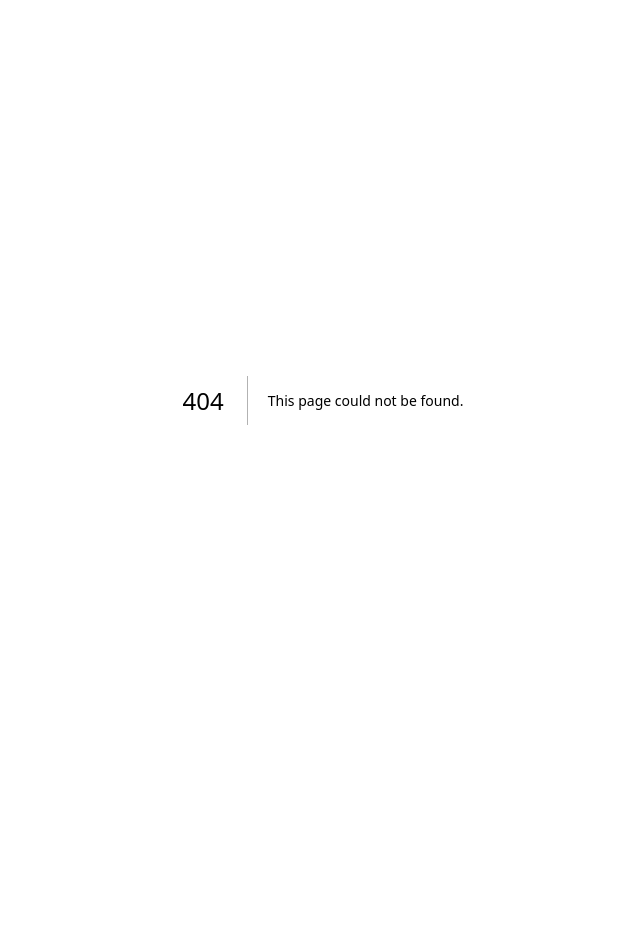
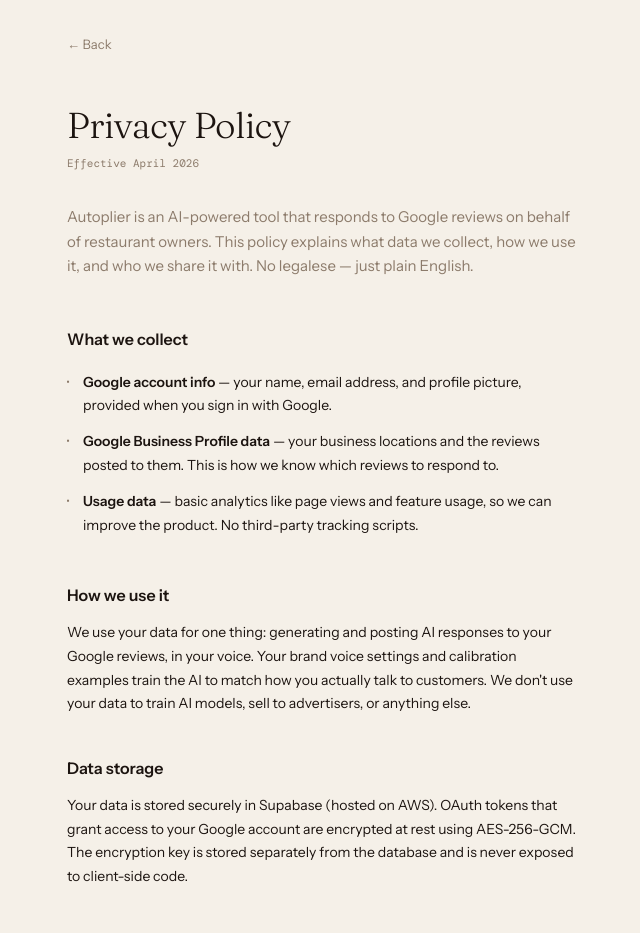
Before and after one commit to ndresca/review-responder, a Next.js app: page /privacy in a window 1280 px wide. Before the commit this address had no page. Shown: the top 933 px of the page, without its empty margins (317-957 px from the left). Before the commit the page ends 800 px from the top, so only its background shows below. Built offline with nearby package versions, Linux system fonts and the light colour scheme.

Commit message:
feat: add privacy policy page and footer link

```diff
--- a/src/app/page.tsx
+++ b/src/app/page.tsx
@@ -127,6 +127,8 @@
       <footer className={styles.siteFooter}>
         Autoplier · Made for restaurant owners ·{' '}
         <a href="mailto:contact@autoplier.com">contact@autoplier.com</a>
+        {' · '}
+        <Link href="/privacy">Privacy</Link>
       </footer>
     </main>
   )
--- /dev/null
+++ b/src/app/privacy/page.tsx
@@ -0,0 +1,115 @@
+import Link from 'next/link'
+import styles from './privacy.module.css'
+
+export const metadata = {
+  title: 'Privacy Policy — Autoplier',
+}
+
+export default function PrivacyPage() {
+  return (
+    <main className={styles.page}>
+      <header className={styles.header}>
+        <Link href="/" className={styles.backLink}>
+          ← Back
+        </Link>
+      </header>
+
+      <h1 className={styles.title}>Privacy Policy</h1>
+      <p className={styles.effective}>Effective April 2026</p>
+
+      <p className={styles.intro}>
+        Autoplier is an AI-powered tool that responds to Google reviews on behalf
+        of restaurant owners. This policy explains what data we collect, how we
+        use it, and who we share it with. No legalese — just plain English.
+      </p>
+
+      <section className={styles.section}>
+        <h2 className={styles.heading}>What we collect</h2>
+        <ul className={styles.list}>
+          <li>
+            <strong>Google account info</strong> — your name, email address, and
+            profile picture, provided when you sign in with Google.
+          </li>
+          <li>
+            <strong>Google Business Profile data</strong> — your business
+            locations and the reviews posted to them. This is how we know which
+            reviews to respond to.
+          </li>
+          <li>
+            <strong>Usage data</strong> — basic analytics like page views and
+            feature usage, so we can improve the product. No third-party tracking
+            scripts.
+          </li>
+        </ul>
+      </section>
+
+      <section className={styles.section}>
+        <h2 className={styles.heading}>How we use it</h2>
+        <p className={styles.body}>
+          We use your data for one thing: generating and posting AI responses to
+          your Google reviews, in your voice. Your brand voice settings and
+          calibration examples train the AI to match how you actually talk to
+          customers. We don&apos;t use your data to train AI models, sell to
+          advertisers, or anything else.
+        </p>
+      </section>
+
+      <section className={styles.section}>
+        <h2 className={styles.heading}>Data storage</h2>
+        <p className={styles.body}>
+          Your data is stored securely in Supabase (hosted on AWS). OAuth tokens
+          that grant access to your Google account are encrypted at rest using
+          AES-256-GCM. The encryption key is stored separately from the database
+          and is never exposed to client-side code.
+        </p>
+      </section>
+
+      <section className={styles.section}>
+        <h2 className={styles.heading}>Third parties</h2>
+        <p className={styles.body}>We share data with these services, and only these services:</p>
+        <ul className={styles.list}>
+          <li>
+            <strong>Google</strong> — OAuth authentication and Google Business
+            Profile API (to read reviews and post responses).
+          </li>
+          <li>
+            <strong>Stripe</strong> — payment processing. We never see or store
+            your full card number.
+          </li>
+          <li>
+            <strong>Anthropic</strong> — AI response generation. Review text and
+            your brand voice settings are sent to generate responses. Anthropic
+            does not use this data for model training.
+          </li>
+        </ul>
+      </section>
+
+      <section className={styles.section}>
+        <h2 className={styles.heading}>Data retention</h2>
+        <p className={styles.body}>
+          Your data is retained while your account is active. If you cancel your
+          subscription, your data stays available for 30 days in case you change
+          your mind. After that, or upon request, we permanently delete
+          everything — account info, reviews, responses, OAuth tokens, all of it.
+        </p>
+      </section>
+
+      <section className={styles.section}>
+        <h2 className={styles.heading}>Contact</h2>
+        <p className={styles.body}>
+          Questions about your data? Email us at{' '}
+          <a href="mailto:contact@autoplier.com" className={styles.link}>
+            contact@autoplier.com
+          </a>
+          . We&apos;ll respond within 48 hours.
+        </p>
+      </section>
+
+      <footer className={styles.footer}>
+        <Link href="/" className={styles.footerLink}>
+          ← Back to Autoplier
+        </Link>
+      </footer>
+    </main>
+  )
+}
--- /dev/null
+++ b/src/app/privacy/privacy.module.css
@@ -0,0 +1,118 @@
+.page {
+  max-width: var(--max-width);
+  margin: 0 auto;
+  padding: 0 24px 64px;
+}
+
+.header {
+  padding: 32px 0 0;
+}
+
+.backLink {
+  font-family: var(--font-body);
+  font-size: 13px;
+  color: var(--muted);
+  text-decoration: none;
+  transition: color 0.15s;
+}
+
+.backLink:hover {
+  color: var(--text);
+}
+
+.title {
+  font-family: var(--font-display);
+  font-weight: 300;
+  font-size: clamp(28px, 7vw, 36px);
+  line-height: 1.2;
+  color: var(--text);
+  letter-spacing: -0.015em;
+  margin-top: 48px;
+  margin-bottom: 8px;
+}
+
+.effective {
+  font-family: var(--font-mono);
+  font-size: 11px;
+  color: var(--muted);
+  margin-bottom: 32px;
+}
+
+.intro {
+  font-size: 15px;
+  color: var(--muted);
+  line-height: 1.65;
+  margin-bottom: 48px;
+}
+
+.section {
+  margin-bottom: 40px;
+}
+
+.heading {
+  font-family: var(--font-body);
+  font-size: 16px;
+  font-weight: 600;
+  color: var(--text);
+  margin-bottom: 12px;
+}
+
+.body {
+  font-size: 14px;
+  color: var(--text);
+  line-height: 1.7;
+}
+
+.list {
+  list-style: none;
+  padding: 0;
+}
+
+.list li {
+  font-size: 14px;
+  color: var(--text);
+  line-height: 1.7;
+  padding: 6px 0;
+  padding-left: 16px;
+  position: relative;
+}
+
+.list li::before {
+  content: '·';
+  position: absolute;
+  left: 0;
+  color: var(--muted);
+  font-weight: 700;
+}
+
+.list li strong {
+  font-weight: 600;
+}
+
+.link {
+  color: var(--accent);
+  text-decoration: none;
+}
+
+.link:hover {
+  text-decoration: underline;
+  text-underline-offset: 2px;
+}
+
+.footer {
+  padding-top: 48px;
+  border-top: 1px solid var(--border-med);
+  margin-top: 16px;
+}
+
+.footerLink {
+  font-family: var(--font-body);
+  font-size: 13px;
+  color: var(--muted);
+  text-decoration: none;
+  transition: color 0.15s;
+}
+
+.footerLink:hover {
+  color: var(--text);
+}
```
Also changed, not shown: 1 other file (tests, documents, lock files or other folders).
